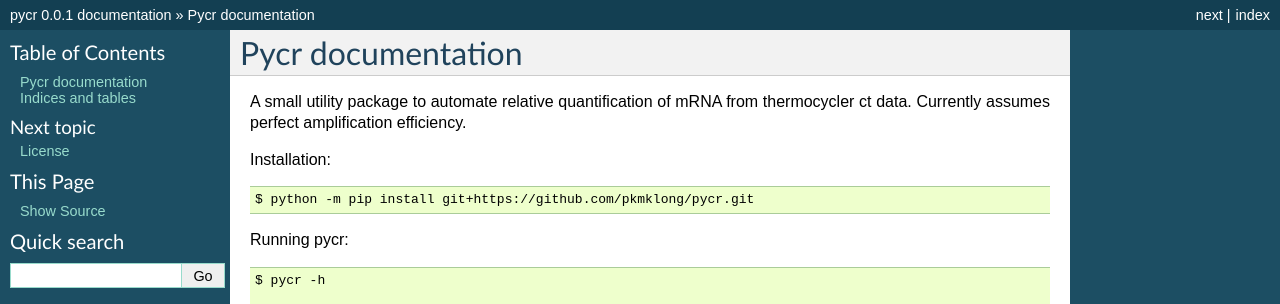
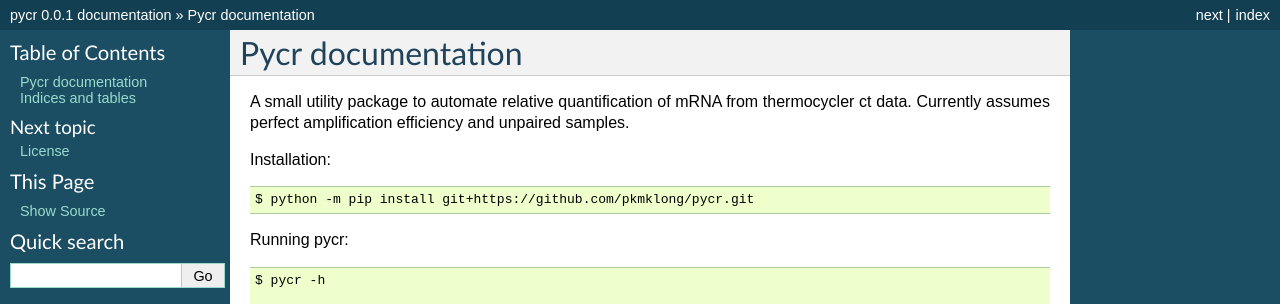
Before and after one commit to patrickmlong/pycr, a Sphinx documentation site: the page built from docs/index.rst, in a window 1280 px wide. Shown: the top 304 px of the page. Built offline with Sphinx 7.4.7, drawn with Linux system fonts in a browser that asks for light colours.

Commit message:
Update index.rst

```diff
--- a/docs/index.rst
+++ b/docs/index.rst
@@ -1,6 +1,6 @@
 Pycr documentation
 =====================================
-A small utility package to automate relative quantification of mRNA from thermocycler ct data. Currently assumes perfect amplification efficiency.
+A small utility package to automate relative quantification of mRNA from thermocycler ct data. Currently assumes perfect amplification efficiency and unpaired samples.
 
 Installation::
 
```
